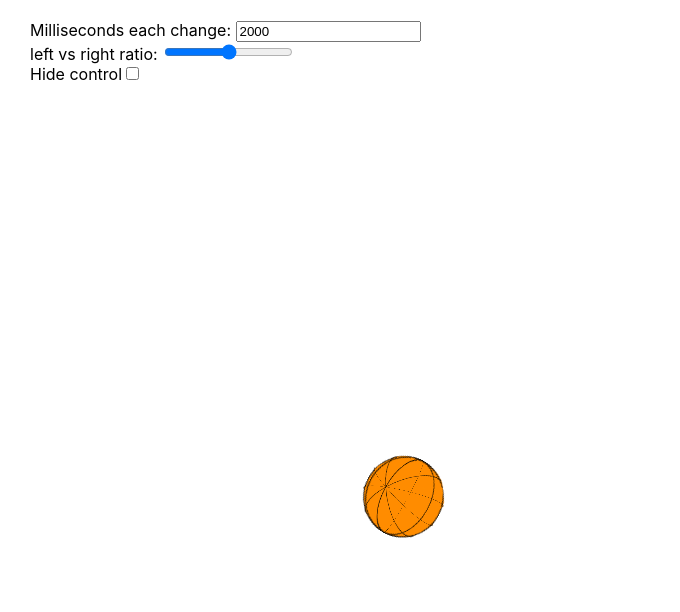
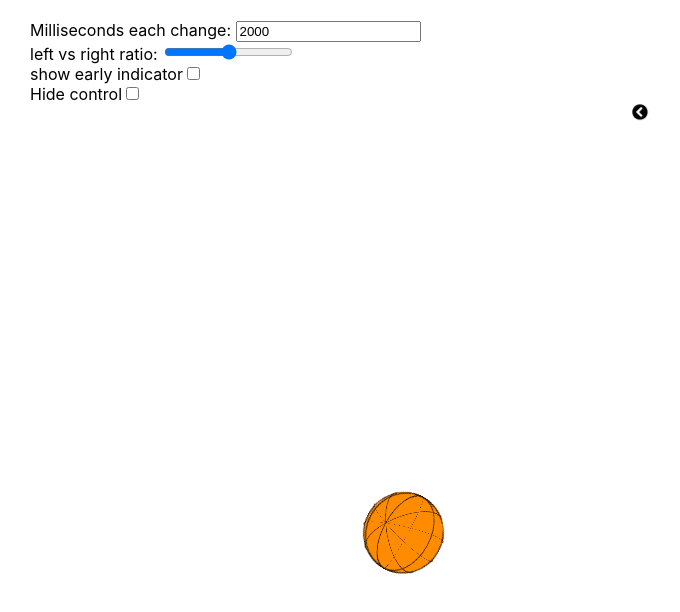
Before and after one commit to liquidMocha/reflex-trainer, a React (Create React App) app: page / in a window 1280 px wide. Shown: the top 612 px of the page, without its empty margins (0-680 px from the left). Built offline with nearby package versions, Linux system fonts and the light colour scheme.

Commit message:
add early indicator with pulse effect

```diff
--- a/package.json
+++ b/package.json
@@ -3,6 +3,9 @@
   "version": "0.1.0",
   "private": true,
   "dependencies": {
+    "@fortawesome/fontawesome-svg-core": "^1.2.28",
+    "@fortawesome/free-solid-svg-icons": "^5.13.0",
+    "@fortawesome/react-fontawesome": "^0.1.9",
     "@testing-library/jest-dom": "^4.2.4",
     "@testing-library/react": "^9.5.0",
     "@testing-library/user-event": "^7.2.1",
--- a/src/App.css
+++ b/src/App.css
@@ -2,12 +2,26 @@
   margin: 0 auto;
 }
 
-#display-area.left {
-  flex-direction: row;
+#display__early-indicator {
+  display: flex;
+  justify-content: center;
 }
 
-#display-area.right {
-  flex-direction: row-reverse;
+@keyframes pulse {
+  0% {
+    transform: scale(0.95);
+    box-shadow: 0 0 0 0 rgba(0, 0, 0, 0.7);
+  }
+
+  10% {
+    transform: scale(2);
+    box-shadow: 0 0 0 10px rgba(0, 0, 0, 0);
+  }
+
+  20% {
+    transform: scale(0.95);
+    box-shadow: 0 0 0 0 rgba(0, 0, 0, 0);
+  }
 }
 
 .App {
--- a/src/App.tsx
+++ b/src/App.tsx
@@ -4,6 +4,9 @@ import ControlPanel from "./ControlPanel";
 import Ball from "./Ball";
 import {Spin} from "./Spin";
 import {MoveDirection} from "./MoveDirection";
+import {FontAwesomeIcon} from "@fortawesome/react-fontawesome";
+import {faChevronCircleLeft, faChevronCircleRight} from '@fortawesome/free-solid-svg-icons'
+import styled from "styled-components";
 
 function getRandomInt(max: number) {
     return Math.floor(Math.random() * Math.floor(max));
@@ -16,6 +19,7 @@ function App() {
     const [intervalId, setIntervalId] = useState();
     const [leftPercentage, setLeftPercentage] = useState(50);
     const [spinType, setSpinType] = useState(Spin.TOP);
+    const [showEarlyIndicator, setShowEarlyIndicator] = useState(true);
 
     function showLeftOrRight() {
         let randomInt = getRandomInt(100);
@@ -39,6 +43,13 @@ function App() {
         }, switchFrequency));
     }, [switchFrequency, leftPercentage]);
 
+    const IndicatorIcon = styled(FontAwesomeIcon)`
+      border-radius: 50%;
+      box-shadow: 0 0 0 0 rgba(0,0,0,1);
+      transform: scale(1);
+      animation: pulse ${switchFrequency}ms infinite;
+    `;
+
     return (
         <div className="App">
             {showControl ?
@@ -47,6 +58,8 @@ function App() {
                     setLeftPercentage={setLeftPercentage}
                     setSwitchFrequency={setSwitchFrequency}
                     switchFrequency={switchFrequency}
+                    showEarlyIndicator={showEarlyIndicator}
+                    setShowEarlyIndicator={setShowEarlyIndicator}
                 />
                 : null}
             <section>
@@ -55,6 +68,16 @@ function App() {
                     setShowControl(!showControl)
                 }}/>
             </section>
+            <section id="display__early-indicator">
+                {
+                    showEarlyIndicator ?
+                        goLeft ?
+                            <IndicatorIcon icon={faChevronCircleLeft}/> :
+                            <IndicatorIcon icon={faChevronCircleRight}/> :
+                        null
+                }
+            </section>
+
             <section id="display-area">
                 <Ball spin={spinType}
                       moveDirection={goLeft ? MoveDirection.LEFT : MoveDirection.RIGHT}
--- a/src/ControlPanel.tsx
+++ b/src/ControlPanel.tsx
@@ -4,12 +4,27 @@ interface ControlPanelProps {
     switchFrequency: number,
     setSwitchFrequency: Function,
     leftPercentage: number,
-    setLeftPercentage: Function
+    setLeftPercentage: Function,
+    showEarlyIndicator: boolean,
+    setShowEarlyIndicator: Function
 }
 
-function ControlPanel(props: ControlPanelProps) {
+function ControlPanel(
+    {
+        leftPercentage,
+        setLeftPercentage,
+        setSwitchFrequency,
+        switchFrequency,
+        showEarlyIndicator,
+        setShowEarlyIndicator
+    }: ControlPanelProps) {
+
     function changeSwitchFrequency(event: React.ChangeEvent<HTMLInputElement>) {
-        props.setSwitchFrequency(Number(event.target.value));
+        setSwitchFrequency(Number(event.target.value));
+    }
+
+    function toggleEarlyIndicator() {
+        setShowEarlyIndicator(!showEarlyIndicator);
     }
 
     return (
@@ -17,7 +32,7 @@ function ControlPanel(props: ControlPanelProps) {
         <div>
             <label>Milliseconds each change: </label>
             <input
-                value={props.switchFrequency}
+                value={switchFrequency}
                 type="number"
                 onChange={changeSwitchFrequency}
             />
@@ -28,12 +43,21 @@ function ControlPanel(props: ControlPanelProps) {
                 type="range"
                 min="0"
                 max="100"
-                value={props.leftPercentage.toString()}
+                value={leftPercentage.toString()}
                 onChange={(event) => {
-                    props.setLeftPercentage(Number(event.target.value));
+                    setLeftPercentage(Number(event.target.value));
                 }}
             />
         </div>
+            <div>
+                <label htmlFor="control-panel__early-indicator">show early indicator</label>
+                <input
+                    id="control-panel__early-indicator"
+                    type="checkbox"
+                    value={String(showEarlyIndicator)}
+                    onChange={toggleEarlyIndicator}
+                />
+            </div>
     </section>
     );
 }
```
Also changed, not shown: 1 other file (tests, documents, lock files or other folders).
